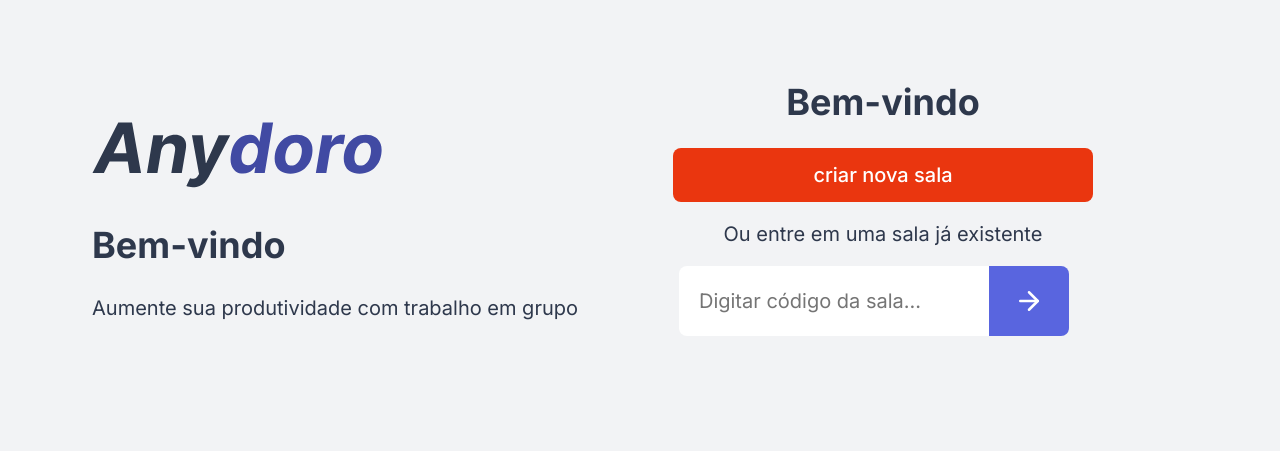
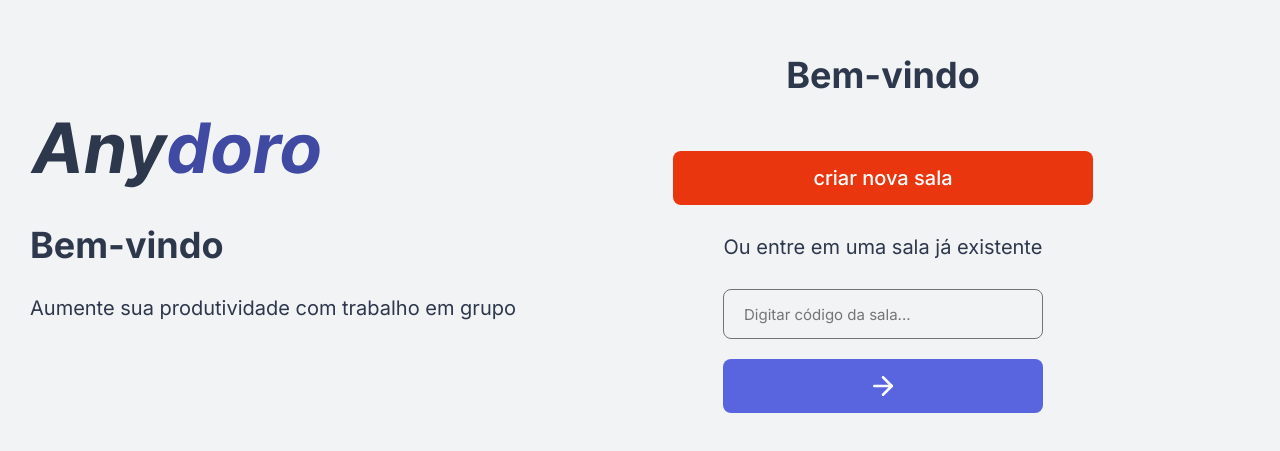
Before and after one commit to Ed-Games/anydoro, a Next.js app: page / in a window 1280 px wide. Shown: the part 179-630 px from the top of the page. Built offline with nearby package versions, Linux system fonts and the light colour scheme.

Commit message:
update: added presentation to home component css and applied changes to it and createRoom

```diff
--- a/src/pages/index.module.scss
+++ b/src/pages/index.module.scss
@@ -1,40 +1,74 @@
+.container {
+  display: flex;
+  align-items: center;
+  justify-content: center;
+  flex-direction: row;
+  width: 100vw;
+  height: 100vh;
+}
+
 .createRoom {
   display: flex;
   flex-direction: column;
   justify-content: center;
   align-items: center;
-  min-width: 50%;
-  max-width: 100%;
-  padding: 50px;
-  padding-top: 0;
-  height: 100%;
+  gap: 30px;
+  width: 50%;
+  flex: 1;
 
-  span {
-    margin: 20px;
-    width: 100%;
-    max-width: 420px;
-    text-align: center;
+  .logo {
+    width: 160px;
+    margin-bottom: 20px;
+  }
+
+  .googleButton {
+    display: flex;
+    gap: 10px;
+    background-color: var(--dark-red);
+    width: 320px;
+    max-width: 100%;
+    height: 50px;
+    font-weight: 500;
+    font-size: 15px;
+  }
+
+  .divider {
+    display: flex;
+    align-items: center;
+    justify-items: center;
+    gap: 10px;
+    width: 320px;
+    max-width: 100%;
+    font-size: 14px;
+    color: var(--grey);
+
+    .line {
+      border: 1px solid var(--light-grey);
+      width: 75px;
+      height: 1px;
+    }
   }
 
   > form {
     display: flex;
-    flex-direction: row;
+    flex-direction: column;
+    gap: 20px;
     max-width: 100%;
 
     input {
-      background: var(--white);
-      border-top-right-radius: 0;
-      border-bottom-right-radius: 0;
-      max-width: 340px;
-      width: 76%;
+      background: var(--background);
+      border: 1px solid var(--grey);
+      width: 320px;
+      max-width: 100%;
+      height: 50px;
+      font-size: 15px;
     }
 
     button {
-      width: 80px;
-      max-width: 24%;
-      border-top-left-radius: 0;
-      border-bottom-left-radius: 0;
+      width: 320px;
+      max-width: 100%;
       background: var(--purple);
+      font-size: 15px;
 
       &:hover {
         background: var(--dark-purple);
@@ -42,13 +76,36 @@
     }
   }
 
-  @media (max-width: 1049px) {
-    gap: 30px;
-    padding: 0;
-    align-items: center;
-    justify-content: flex-start;
-    h1 {
-      display: none;
-    }
+  @media (max-width: 1240px) {
+    width: 100%;
+    padding: 10px;
   }
 }
+
+.presentation {
+  display: flex;
+  flex-direction: column;
+  justify-content: center;
+  width: 50%;
+  flex: 1;
+  gap: 30px;
+  padding: 50px;
+  padding-bottom: 0;
+  height: 100%;
+
+  background: url("../../public/background.svg") no-repeat 90%;
+  background-size: 90%;
+  background-color: var(--purple);
+  color: var(--white);
+
+  span {
+    font-family: "Rajdhani";
+    font-weight: 500;
+    font-size: 25px;
+    line-height: 57px;
+  }
+
+  @media (max-width: 1240px) {
+    display: none;
+  }
+}
```
